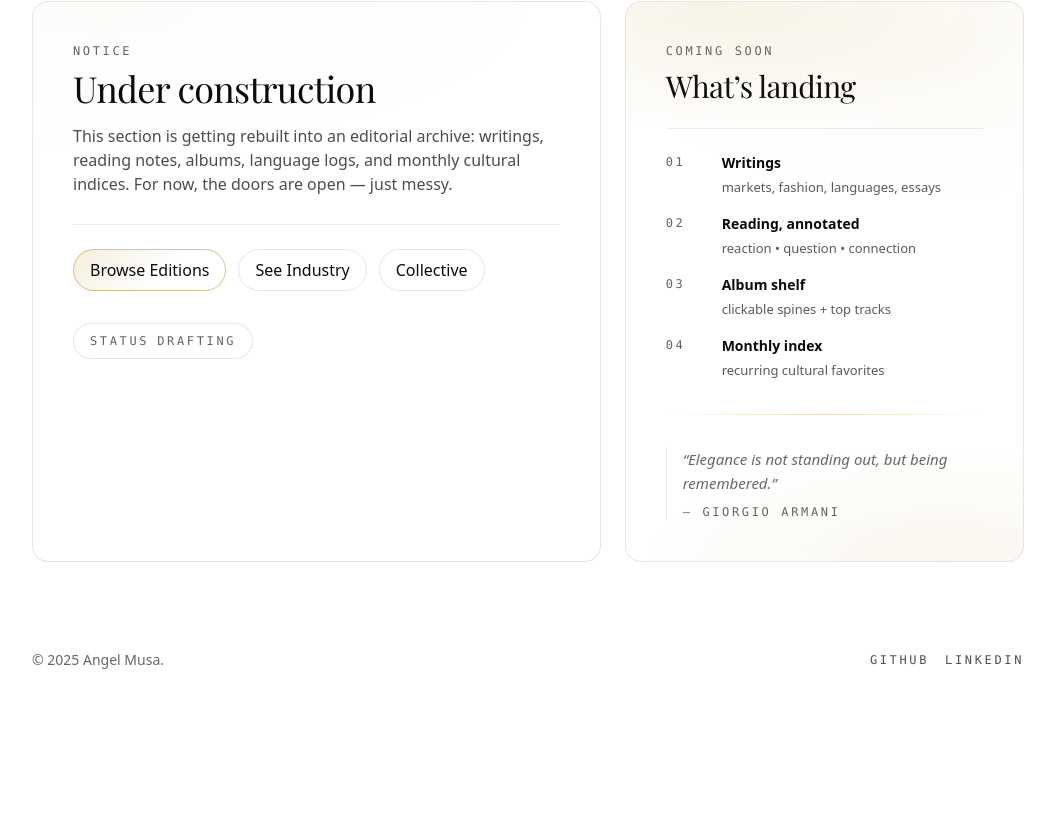
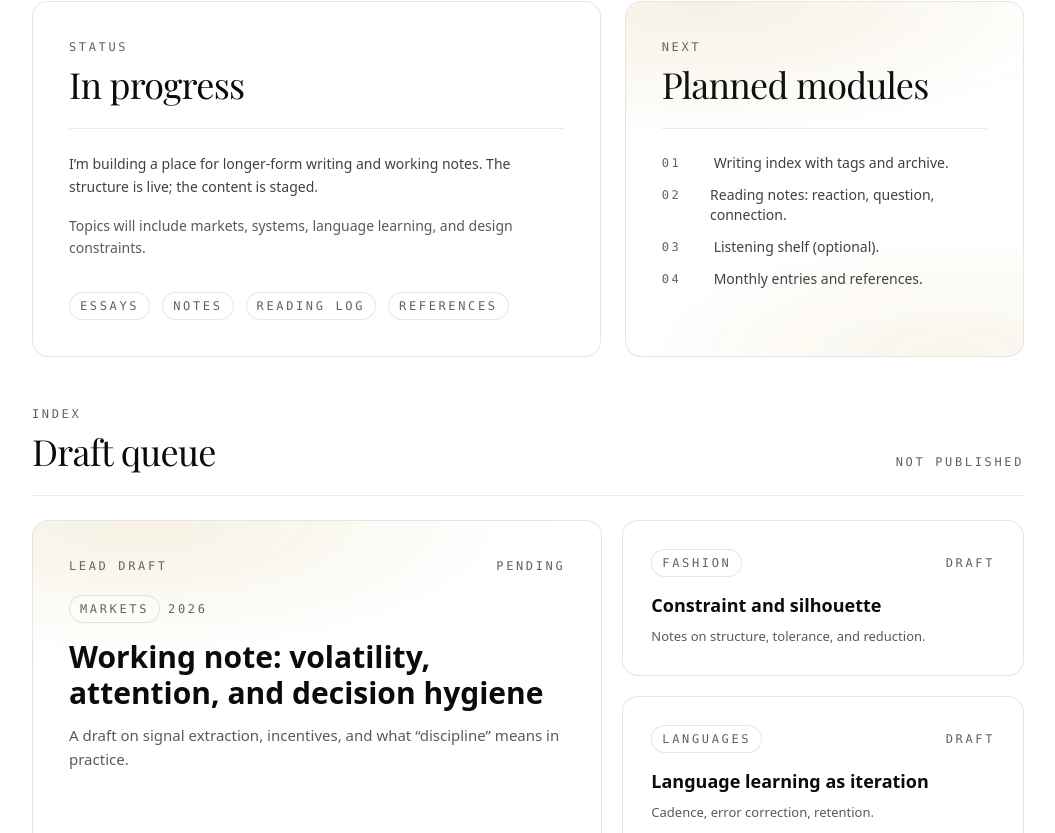
Before and after one commit to angel-musa/angelmusa, a Next.js app: page /thoughts in a window 1280 px wide. Shown: the part 547-1380 px from the top of the page, without its empty margins (112-1167 px from the left). Before the commit the page ends 1265 px from the top, so only its background shows below. Built offline with nearby package versions, Linux system fonts and the light colour scheme; a web font is replaced by a local one.

Commit message:
updated thoughts page - prev was too cringe imo

```diff
--- a/app/thoughts/page.tsx
+++ b/app/thoughts/page.tsx
@@ -1,11 +1,14 @@
 // app/thoughts/page.tsx
+"use client";
+
 import Link from "next/link";
 
 export default function ThoughtsPage() {
   return (
     <div className="space-y-12">
-      {/* Header (matches your editorial pages) */}
+      {/* ===== HEADER ===== */}
       <header className="paper glitter p-8 md:p-10 relative overflow-hidden">
+        {/* subtle shapes (keep your aesthetic, but silent) */}
         <div className="pointer-events-none absolute inset-0">
           <div
             className="absolute -right-24 -top-24 h-64 w-64 rounded-full opacity-[0.18]"
@@ -20,6 +23,13 @@ export default function ThoughtsPage() {
               background: "linear-gradient(180deg, rgba(0,0,0,0.10), transparent)",
             }}
           />
+          <div
+            className="absolute right-10 bottom-10 h-32 w-32 rounded-[999px] opacity-[0.10]"
+            style={{
+              background:
+                "radial-gradient(circle at 30% 30%, rgba(0,0,0,0.18), transparent 60%)",
+            }}
+          />
         </div>
 
         <div className="relative">
@@ -28,112 +38,187 @@ export default function ThoughtsPage() {
             The <span className="headline-underline">Thoughts</span>
           </h1>
           <p className="mt-5 max-w-3xl text-[15px] md:text-base text-black/70">
-            Notes in progress — the writing room is being rearranged.
+            Writing, notes, and references. This section is being built.
           </p>
 
           <div className="mt-8 rule" />
 
           <div className="mt-6 flex flex-wrap gap-3">
-            <Link className="btn" href="/industry">Industry</Link>
-            <Link className="btn" href="/editions">Editions</Link>
-            <Link className="btn" href="/collective">Collective</Link>
-            <Link className="btn btn-gold" href="/thoughts">Thoughts</Link>
+            <Link className="btn" href="/industry">
+              Industry
+            </Link>
+            <Link className="btn" href="/editions">
+              Editions
+            </Link>
+            <Link className="btn" href="/collective">
+              Collective
+            </Link>
+            <Link className="btn btn-gold" href="/thoughts">
+              Thoughts
+            </Link>
           </div>
         </div>
       </header>
 
-      {/* Under construction body */}
+      {/* ===== STATUS / WIP ===== */}
       <section className="grid md:grid-cols-12 gap-6 items-stretch">
-        {/* Left: notice */}
-        <div className="md:col-span-7 paper p-8 md:p-10 relative overflow-hidden">
+        <div className="md:col-span-7 paper p-8 md:p-9">
+          <div className="meta">Status</div>
+          <h2 className="display mt-2 text-3xl md:text-4xl">In progress</h2>
+
+          <div className="mt-6 rule" />
+
+          <div className="mt-6 space-y-4 text-sm text-black/75 leading-relaxed">
+            <p>
+              I’m building a place for longer-form writing and working notes.
+              The structure is live; the content is staged.
+            </p>
+            <p className="text-black/65">
+              Topics will include markets, systems, language learning, and design
+              constraints.
+            </p>
+          </div>
+
+          <div className="mt-8 flex flex-wrap gap-3">
+            <span className="meta text-[11px] px-2.5 py-1 rounded-full border border-black/10 bg-white/70">
+              essays
+            </span>
+            <span className="meta text-[11px] px-2.5 py-1 rounded-full border border-black/10 bg-white/70">
+              notes
+            </span>
+            <span className="meta text-[11px] px-2.5 py-1 rounded-full border border-black/10 bg-white/70">
+              reading log
+            </span>
+            <span className="meta text-[11px] px-2.5 py-1 rounded-full border border-black/10 bg-white/70">
+              references
+            </span>
+          </div>
+        </div>
+
+        <div className="md:col-span-5 paper glitter p-8 md:p-9 relative overflow-hidden">
           <div
-            className="pointer-events-none absolute inset-0 opacity-[0.20]"
+            className="pointer-events-none absolute inset-0 opacity-[0.22]"
             style={{
               background:
-                "radial-gradient(760px 260px at 12% 0%, rgba(var(--gold-rgb)/0.14), transparent 60%)",
+                "radial-gradient(720px 240px at 20% 0%, rgba(var(--gold-rgb)/0.16), transparent 60%), radial-gradient(520px 220px at 82% 100%, rgba(var(--gold-rgb)/0.10), transparent 60%)",
             }}
           />
           <div className="relative">
-            <div className="meta">Notice</div>
-            <h2 className="display mt-2 text-3xl md:text-4xl leading-tight">
-              Under construction
-            </h2>
-            <p className="mt-4 text-[15px] md:text-base text-black/70 leading-relaxed max-w-prose">
-              This section is getting rebuilt into an editorial archive: writings, reading notes,
-              albums, language logs, and monthly cultural indices. For now, the doors are open — just messy.
-            </p>
-
-            <div className="mt-7 rule" />
-
-            <div className="mt-6 flex flex-wrap gap-3">
-              <Link className="btn btn-gold" href="/editions">Browse Editions</Link>
-              <Link className="btn" href="/industry">See Industry</Link>
-              <Link className="btn" href="/collective">Collective</Link>
-            </div>
-
-            {/* little “stamp” */}
-            <div className="mt-8 inline-flex items-center gap-2 rounded-full border border-black/10 bg-white/70 px-4 py-2">
-              <span className="meta text-[11px] text-black/55">Status</span>
-              <span className="meta text-[11px] tracking-[0.35em] text-black/70">
-                DRAFTING
-              </span>
-            </div>
-          </div>
-        </div>
-
-        {/* Right: mini TOC / teaser */}
-        <div className="md:col-span-5 paper glitter p-8 md:p-10 relative overflow-hidden">
-          <div
-            className="pointer-events-none absolute inset-0 opacity-[0.28]"
-            style={{
-              background:
-                "radial-gradient(560px 240px at 80% 10%, rgba(var(--gold-rgb)/0.16), transparent 60%)",
-            }}
-          />
-          <div className="relative">
-            <div className="meta">Coming soon</div>
-            <h3 className="display mt-2 text-2xl md:text-3xl">What’s landing</h3>
+            <div className="meta">Next</div>
+            <h2 className="display mt-2 text-3xl md:text-4xl">Planned modules</h2>
 
             <div className="mt-6 rule" />
 
-            <ol className="mt-6 space-y-4">
-              {[
-                { n: "01", t: "Writings", s: "markets, fashion, languages, essays" },
-                { n: "02", t: "Reading, annotated", s: "reaction • question • connection" },
-                { n: "03", t: "Album shelf", s: "clickable spines + top tracks" },
-                { n: "04", t: "Monthly index", s: "recurring cultural favorites" },
-              ].map((x) => (
-                <li key={x.n} className="flex gap-4">
-                  <div className="meta text-[11px] text-black/45 w-10 shrink-0">
-                    {x.n}
-                  </div>
-                  <div>
-                    <div className="text-sm font-semibold">{x.t}</div>
-                    <div className="mt-1 text-[13px] text-black/65 leading-relaxed">
-                      {x.s}
-                    </div>
-                  </div>
-                </li>
-              ))}
-            </ol>
+            <ul className="mt-6 space-y-3 text-sm text-black/75">
+              <li className="flex items-start gap-3">
+                <span className="meta text-[11px] text-black/45 w-10">01</span>
+                <span>Writing index with tags and archive.</span>
+              </li>
+              <li className="flex items-start gap-3">
+                <span className="meta text-[11px] text-black/45 w-10">02</span>
+                <span>Reading notes: reaction, question, connection.</span>
+              </li>
+              <li className="flex items-start gap-3">
+                <span className="meta text-[11px] text-black/45 w-10">03</span>
+                <span>Listening shelf (optional).</span>
+              </li>
+              <li className="flex items-start gap-3">
+                <span className="meta text-[11px] text-black/45 w-10">04</span>
+                <span>Monthly entries and references.</span>
+              </li>
+            </ul>
+          </div>
+        </div>
+      </section>
 
+      {/* ===== PLACEHOLDER GRID (looks like content without cringe) ===== */}
+      <section className="space-y-6">
+        <div className="flex items-end justify-between gap-6">
+          <div>
+            <div className="meta">Index</div>
+            <h2 className="display mt-2 text-3xl md:text-4xl">Draft queue</h2>
+          </div>
+          <div className="meta text-black/55">not published</div>
+        </div>
+
+        <div className="rule" />
+
+        <div className="grid md:grid-cols-12 gap-5">
+          {/* lead placeholder */}
+          <div className="md:col-span-7 paper glitter p-7 md:p-9 relative overflow-hidden">
             <div
-              className="mt-8 h-px w-full opacity-70"
+              className="pointer-events-none absolute inset-0 opacity-[0.18]"
               style={{
                 background:
-                  "linear-gradient(90deg, transparent, rgba(var(--gold-rgb)/0.55), transparent)",
+                  "radial-gradient(820px 260px at 10% 0%, rgba(var(--gold-rgb)/0.18), transparent 60%)",
               }}
             />
+            <div className="relative">
+              <div className="flex items-center justify-between gap-4">
+                <div className="meta">Lead draft</div>
+                <div className="meta text-[11px] text-black/55">pending</div>
+              </div>
 
-            <blockquote className="mt-8 pl-4 border-l border-black/10">
-              <p className="text-[15px] italic text-black/60 leading-relaxed">
-                “Elegance is not standing out, but being remembered.”
-              </p>
-              <footer className="mt-2 meta text-[11px] text-black/45">
-                — Giorgio Armani
-              </footer>
-            </blockquote>
+              <div className="mt-5">
+                <div className="inline-flex items-center gap-2">
+                  <span className="meta text-[11px] px-2.5 py-1 rounded-full border border-black/10 bg-white/70">
+                    Markets
+                  </span>
+                  <span className="meta text-[11px] text-black/55">2026</span>
+                </div>
+
+                <h3 className="mt-4 text-2xl md:text-3xl font-semibold leading-tight">
+                  Working note: volatility, attention, and decision hygiene
+                </h3>
+                <p className="mt-3 text-[14px] md:text-[15px] text-black/65 leading-relaxed max-w-prose">
+                  A draft on signal extraction, incentives, and what “discipline”
+                  means in practice.
+                </p>
+              </div>
+            </div>
           </div>
+
+          {/* right column placeholders */}
+          <div className="md:col-span-5 grid gap-5">
+            {[
+              { tag: "Fashion", title: "Constraint and silhouette", desc: "Notes on structure, tolerance, and reduction." },
+              { tag: "Languages", title: "Language learning as iteration", desc: "Cadence, error correction, retention." },
+              { tag: "Essays", title: "Taste, ambition, and selection", desc: "A draft about priorities and refusal." },
+            ].map((x) => (
+              <div key={x.title} className="paper p-7 relative overflow-hidden">
+                <div className="flex items-center justify-between gap-4">
+                  <span className="meta text-[11px] px-2.5 py-1 rounded-full border border-black/10 bg-white/70">
+                    {x.tag}
+                  </span>
+                  <span className="meta text-[11px] text-black/55">draft</span>
+                </div>
+
+                <div className="mt-4">
+                  <h3 className="text-lg font-semibold leading-snug">{x.title}</h3>
+                  <p className="mt-2 text-[13px] text-black/65 leading-relaxed">
+                    {x.desc}
+                  </p>
+                </div>
+              </div>
+            ))}
+          </div>
+        </div>
+      </section>
+
+      {/* ===== FOOTER NOTE ===== */}
+      <section className="paper p-8 md:p-9">
+        <div className="meta">Note</div>
+        <p className="mt-4 text-sm text-black/75 leading-relaxed max-w-prose">
+          This page is intentionally sparse until the writing is ready. If you’re
+          looking for published work, check Editions.
+        </p>
+        <div className="mt-6 flex gap-3">
+          <Link className="btn btn-gold" href="/editions">
+            Browse Editions
+          </Link>
+          <Link className="btn" href="/industry">
+            Go to Industry
+          </Link>
         </div>
       </section>
     </div>
```
